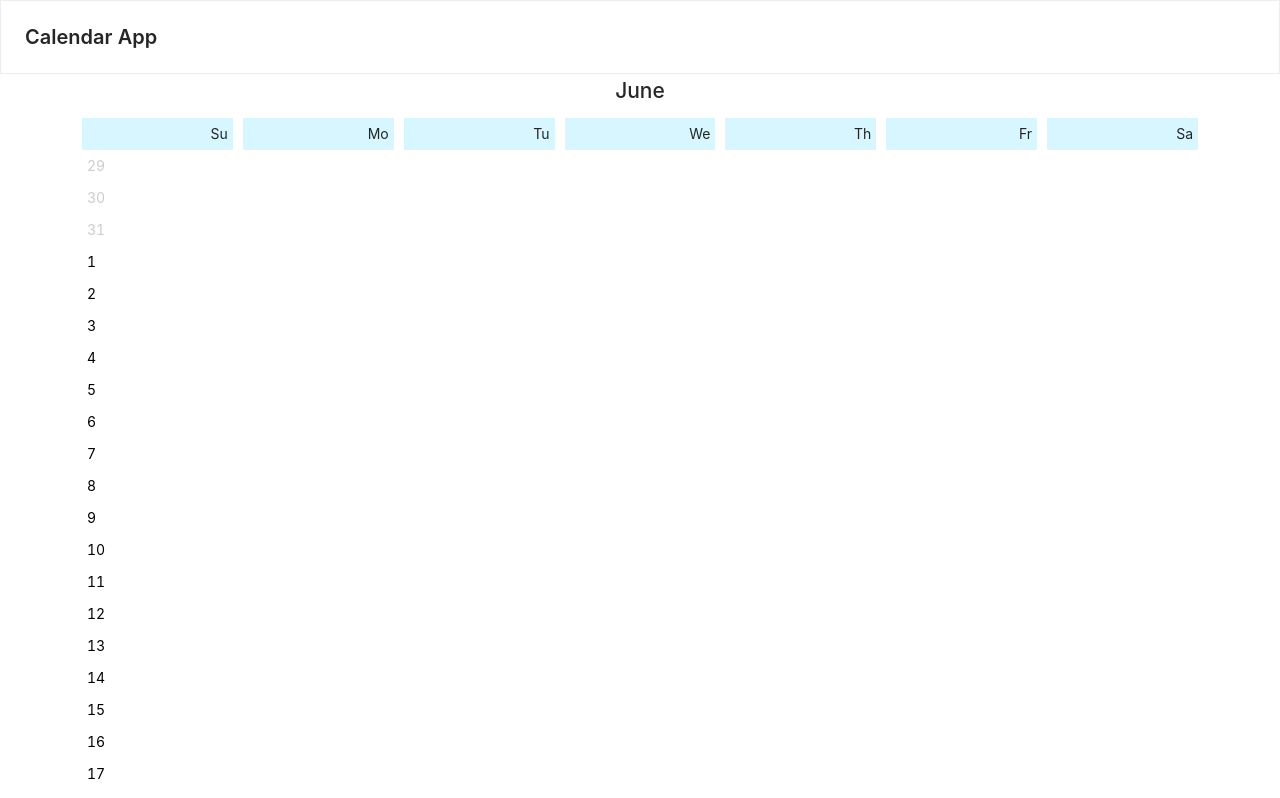
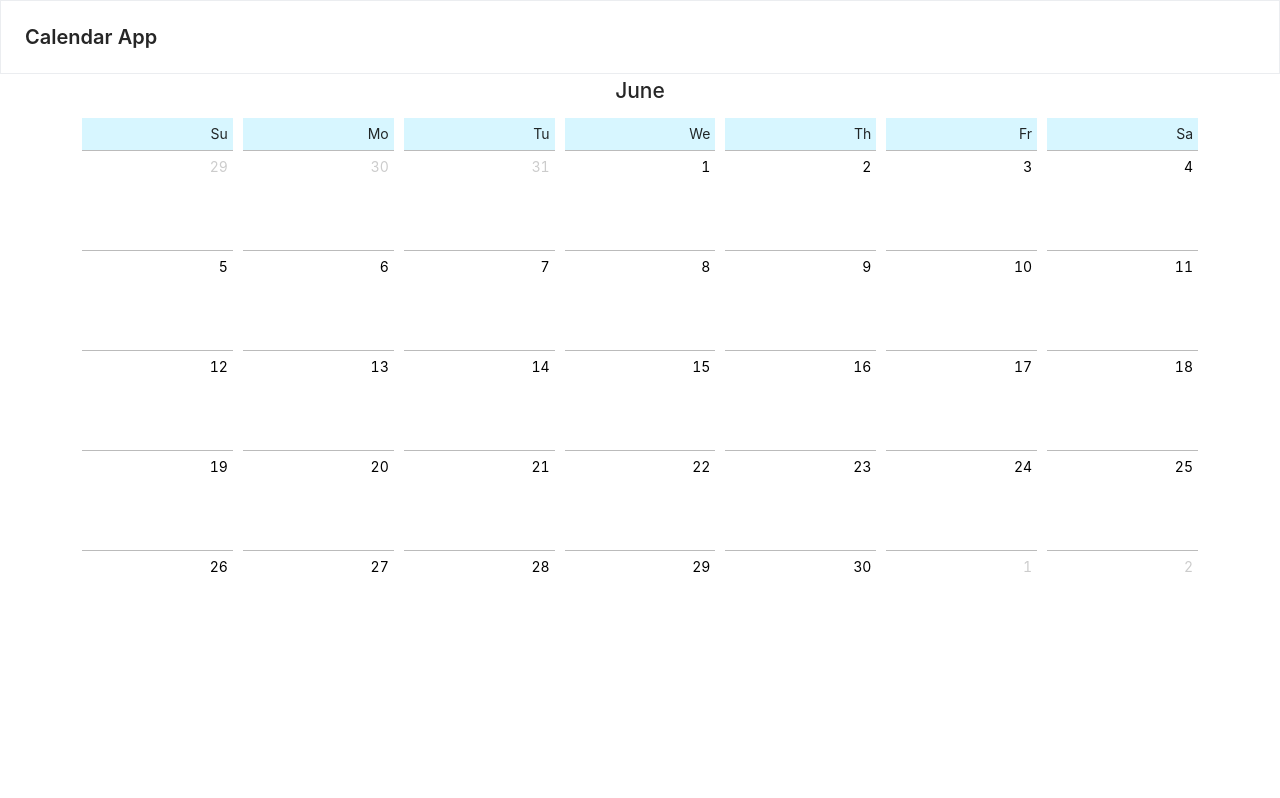
Before and after one commit to Edixon-vanVliet/Calendar, a React (Create React App) app: page / in a window 1280 px wide. Shown: the top 798 px of the page. Built offline with nearby package versions, Linux system fonts and the light colour scheme.

Commit message:
Add date styles

```diff
--- a/src/components/calendar/calendar.css
+++ b/src/components/calendar/calendar.css
@@ -16,3 +16,21 @@
 .calendar > .days .day {
   background: #d7f6ff;
 }
+
+.calendar > .dates {
+  display: grid;
+  column-gap: 10px;
+  grid-template-columns: repeat(7, 1fr);
+  grid-template-rows: repeat(4, 1fr);
+}
+
+.calendar > .dates .date {
+  border-top: 1px solid #bbb;
+  text-align: right;
+  height: 100px;
+  transition: background 0.2s;
+}
+
+.calendar > .dates .date:hover {
+  background: #eee;
+}
```
